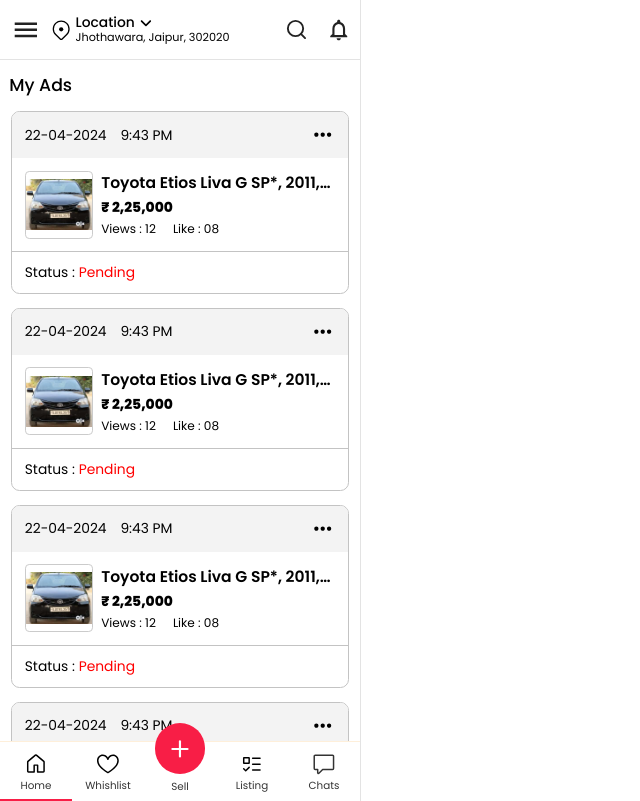
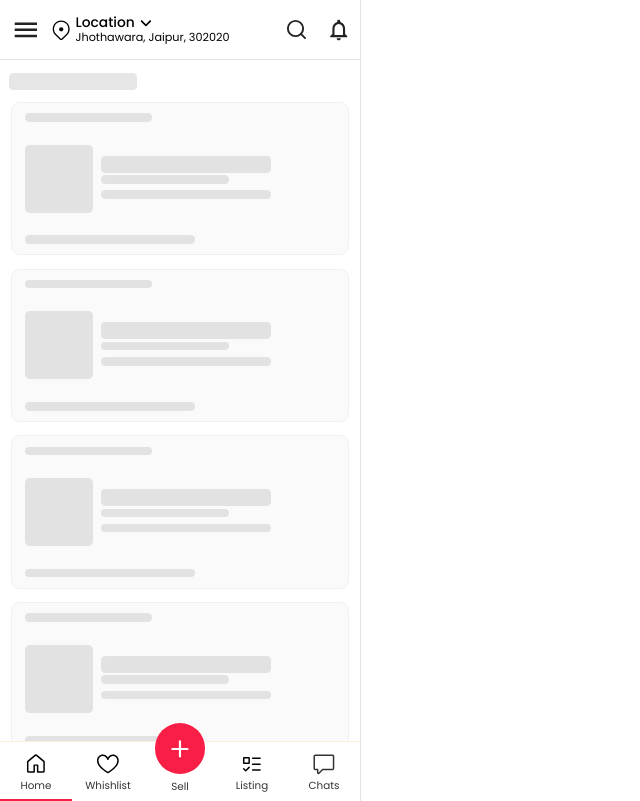
Before and after one commit to 25mohit/rent-property-project-frontend, a Next.js app: page /Listing in a window 1280 px wide. Shown: the whole page, without its empty margins (0-640 px from the left). Built offline with nearby package versions, Linux system fonts and the light colour scheme.

Commit message:
listing page loader

```diff
--- a/src/app/Listing/page.tsx
+++ b/src/app/Listing/page.tsx
@@ -2,11 +2,13 @@
 import MultiContentLayout from "../components/HOC/Layout/MultiContentLayout";
 import Image from "next/image";
 import MyAds from "../components/Utils/MyAds/MyAds";
+import ListingLoader from "../components/Utils/SkeletonLoader/ListingLoader";
 
 const Listing = () => {
   return (
 
     <MultiContentLayout>
+      <ListingLoader />
       <div className="row listingProduct bottomSpace">
           <div className="titleBox">
             <div className="col"><h3 className="titleS">My Ads</h3></div>
--- a/src/app/components/Utils/SkeletonLoader/ChatLoader.tsx
+++ b/src/app/components/Utils/SkeletonLoader/ChatLoader.tsx
@@ -1,5 +1,5 @@
 
-import Image from "next/image";
+
 
 const ChatLoader = () => {
     return (
--- a/src/app/components/Utils/SkeletonLoader/HomeLoader.tsx
+++ b/src/app/components/Utils/SkeletonLoader/HomeLoader.tsx
@@ -1,5 +1,4 @@
 
-import Image from "next/image";
 
 const HomeLoader = () => {
     return (
--- /dev/null
+++ b/src/app/components/Utils/SkeletonLoader/ListingLoader.tsx
@@ -0,0 +1,152 @@
+
+
+const ListingLoader = () => {
+    return (
+
+        <div className="row listingProduct bottomSpace skeletonLoader">
+            <div className="titleBox">
+                <div className="col"><h3 className="titleS height20 width150 skeletonAnimation"></h3></div>
+            </div>
+            <div className="col-12">
+                <div className="myAdsCard">
+                    <div className="myAdsCardHead">
+                        <h3 className="height10 width150 skeletonAnimation"></h3>
+                    </div>
+                    <div className="myAdsCardIn">
+                        <figure className="productCardImg">
+                            <div className="img skeletonAnimation" style={{ width: '100%' }}></div>
+                        </figure>
+                        <div className="productCardBoy">
+                            <h3 className="itemPrice textLimit l1 height20 width200 skeletonAnimation"></h3>
+                            <h4 className="distance height10 width150 skeletonAnimation"></h4>
+                            <h5 className="prdTitle textLimit l1 height10 width200 skeletonAnimation"></h5>
+                            <p className="counts"></p>
+                        </div>
+
+                    </div>
+
+                    <div className="productCardBottom">
+                        <p className="height10 width200 skeletonAnimation"></p>
+                    </div>
+                </div>
+            </div>
+            <div className="col-12">
+                <div className="myAdsCard">
+                    <div className="myAdsCardHead">
+                        <h3 className="height10 width150 skeletonAnimation"></h3>
+                    </div>
+                    <div className="myAdsCardIn">
+                        <figure className="productCardImg">
+                            <div className="img skeletonAnimation" style={{ width: '100%' }}></div>
+                        </figure>
+                        <div className="productCardBoy">
+                            <h3 className="itemPrice textLimit l1 height20 width200 skeletonAnimation"></h3>
+                            <h4 className="distance height10 width150 skeletonAnimation"></h4>
+                            <h5 className="prdTitle textLimit l1 height10 width200 skeletonAnimation"></h5>
+                            <p className="counts"></p>
+                        </div>
+
+                    </div>
+
+                    <div className="productCardBottom">
+                        <p className="height10 width200 skeletonAnimation"></p>
+                    </div>
+                </div>
+            </div>
+            <div className="col-12">
+                <div className="myAdsCard">
+                    <div className="myAdsCardHead">
+                        <h3 className="height10 width150 skeletonAnimation"></h3>
+                    </div>
+                    <div className="myAdsCardIn">
+                        <figure className="productCardImg">
+                            <div className="img skeletonAnimation" style={{ width: '100%' }}></div>
+                        </figure>
+                        <div className="productCardBoy">
+                            <h3 className="itemPrice textLimit l1 height20 width200 skeletonAnimation"></h3>
+                            <h4 className="distance height10 width150 skeletonAnimation"></h4>
+                            <h5 className="prdTitle textLimit l1 height10 width200 skeletonAnimation"></h5>
+                            <p className="counts"></p>
+                        </div>
+
+                    </div>
+
+                    <div className="productCardBottom">
+                        <p className="height10 width200 skeletonAnimation"></p>
+                    </div>
+                </div>
+            </div>
+            <div className="col-12">
+                <div className="myAdsCard">
+                    <div className="myAdsCardHead">
+                        <h3 className="height10 width150 skeletonAnimation"></h3>
+                    </div>
+                    <div className="myAdsCardIn">
+                        <figure className="productCardImg">
+                            <div className="img skeletonAnimation" style={{ width: '100%' }}></div>
+                        </figure>
+                        <div className="productCardBoy">
+                            <h3 className="itemPrice textLimit l1 height20 width200 skeletonAnimation"></h3>
+                            <h4 className="distance height10 width150 skeletonAnimation"></h4>
+                            <h5 className="prdTitle textLimit l1 height10 width200 skeletonAnimation"></h5>
+                            <p className="counts"></p>
+                        </div>
+
+                    </div>
+
+                    <div className="productCardBottom">
+                        <p className="height10 width200 skeletonAnimation"></p>
+                    </div>
+                </div>
+            </div>
+            <div className="col-12">
+                <div className="myAdsCard">
+                    <div className="myAdsCardHead">
+                        <h3 className="height10 width150 skeletonAnimation"></h3>
+                    </div>
+                    <div className="myAdsCardIn">
+                        <figure className="productCardImg">
+                            <div className="img skeletonAnimation" style={{ width: '100%' }}></div>
+                        </figure>
+                        <div className="productCardBoy">
+                            <h3 className="itemPrice textLimit l1 height20 width200 skeletonAnimation"></h3>
+                            <h4 className="distance height10 width150 skeletonAnimation"></h4>
+                            <h5 className="prdTitle textLimit l1 height10 width200 skeletonAnimation"></h5>
+                            <p className="counts"></p>
+                        </div>
+
+                    </div>
+
+                    <div className="productCardBottom">
+                        <p className="height10 width200 skeletonAnimation"></p>
+                    </div>
+                </div>
+            </div>
+            <div className="col-12">
+                <div className="myAdsCard">
+                    <div className="myAdsCardHead">
+                        <h3 className="height10 width150 skeletonAnimation"></h3>
+                    </div>
+                    <div className="myAdsCardIn">
+                        <figure className="productCardImg">
+                            <div className="img skeletonAnimation" style={{ width: '100%' }}></div>
+                        </figure>
+                        <div className="productCardBoy">
+                            <h3 className="itemPrice textLimit l1 height20 width200 skeletonAnimation"></h3>
+                            <h4 className="distance height10 width150 skeletonAnimation"></h4>
+                            <h5 className="prdTitle textLimit l1 height10 width200 skeletonAnimation"></h5>
+                            <p className="counts"></p>
+                        </div>
+
+                    </div>
+
+                    <div className="productCardBottom">
+                        <p className="height10 width200 skeletonAnimation"></p>
+                    </div>
+                </div>
+            </div>
+        </div>
+    )
+}
+
+export default ListingLoader
--- a/src/app/style.scss
+++ b/src/app/style.scss
@@ -2725,6 +2725,20 @@
 			}
 		}
 	}
+	.myAdsCard {
+		border: 1rem solid #f0f0f0;
+		background: #fafafa;
+
+		.productCardImg {
+			border: none;
+		}
+		.myAdsCardHead {
+			background: transparent;
+		}
+		.productCardBottom {
+			border: none;
+		}
+	}
 }
 
 
```
